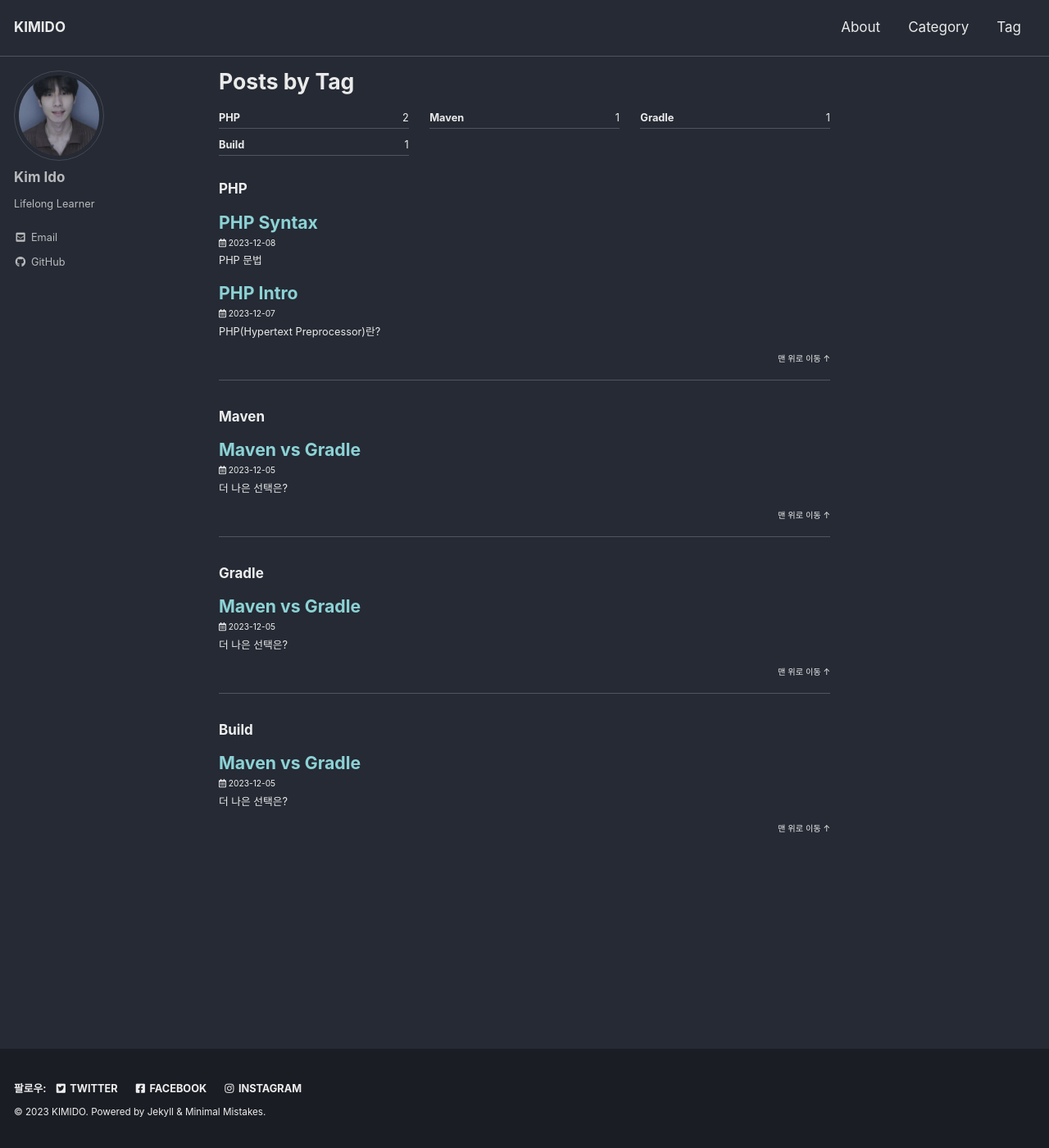
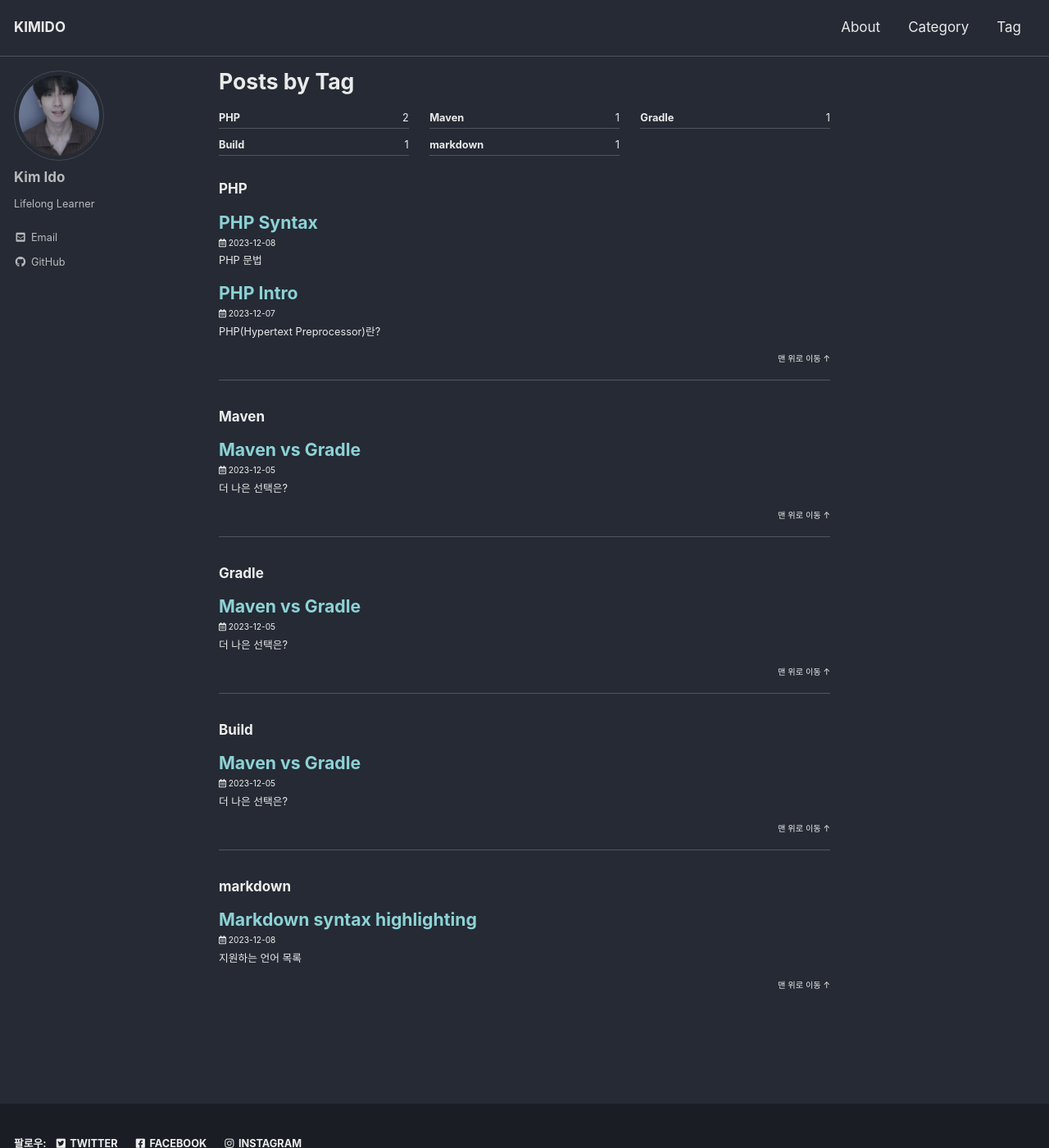
Before and after one commit to xkimido/xkimido.github.io, a Jekyll site: the page built from _pages/tag-archive.md, in a window 1280 px wide and 1400 px high. Shown: the whole window at 82% size. Built offline with Jekyll 4.4.1, drawn with Linux system fonts in a browser that asks for light colours; cached includes are drawn as plain includes; part of the change alters nothing that is shown.

Commit message:
Add post Update config

```diff
--- a/_config.yml
+++ b/_config.yml
@@ -291,6 +291,7 @@ defaults:
       comments: true
       share: true
       related: false
+      future: true
 
   # _pages
   - scope:
--- /dev/null
+++ b/_posts/Blog/2023-12-08-markdown-syntax-highlighting.md
@@ -0,0 +1,137 @@
+---
+title: "Markdown syntax highlighting"
+last_modified_at: 2023-12-08
+categories:
+  - Blog
+tags:
+  - markdown
+---
+
+## 지원하는 언어 목록
+
+- Cucumber ('*.feature')
+- abap ('*.abap')
+- ada ('*.adb', '*.ads', '*.ada')
+- ahk ('*.ahk', '*.ahkl')
+- apacheconf ('.htaccess', 'apache.conf', 'apache2.conf')
+- applescript ('*.applescript')
+- as ('*.as')
+- as3 ('*.as')
+- asy ('*.asy')
+- bash ('*.sh', '*.ksh', '*.bash', '*.ebuild', '*.eclass')
+- bat ('*.bat', '*.cmd')
+- befunge ('*.befunge')
+- blitzmax ('*.bmx')
+- boo ('*.boo')
+- brainfuck ('*.bf', '*.b')
+- c ('*.c', '*.h')
+- cfm ('*.cfm', '*.cfml', '*.cfc')
+- cheetah ('*.tmpl', '*.spt')
+- cl ('*.cl', '*.lisp', '*.el')
+- clojure ('*.clj', '*.cljs')
+- cmake ('*.cmake', 'CMakeLists.txt')
+- coffeescript ('*.coffee')
+- console ('*.sh-session')
+- control ('control')
+- cpp ('*.cpp', '*.hpp', '*.c++', '*.h++', '*.cc', '*.hh', '*.cxx', '*.hxx', '*.pde')
+- csharp ('*.cs')
+- css ('*.css')
+- cython ('*.pyx', '*.pxd', '*.pxi')
+- d ('*.d', '*.di')
+- delphi ('*.pas')
+- diff ('*.diff', '*.patch')
+- dpatch ('*.dpatch', '*.darcspatch')
+- duel ('*.duel', '*.jbst')
+- dylan ('*.dylan', '*.dyl')
+- erb ('*.erb')
+- erl ('*.erl-sh')
+- erlang ('*.erl', '*.hrl')
+- evoque ('*.evoque')
+- factor ('*.factor')
+- felix ('*.flx', '*.flxh')
+- fortran ('*.f', '*.f90')
+- gas ('*.s', '*.S')
+- genshi ('*.kid')
+- glsl ('*.vert', '*.frag', '*.geo')
+- gnuplot ('*.plot', '*.plt')
+- go ('*.go')
+- groff ('*.(1234567)', '*.man')
+- haml ('*.haml')
+- haskell ('*.hs')
+- html ('*.html', '*.htm', '*.xhtml', '*.xslt')
+- hx ('*.hx')
+- hybris ('*.hy', '*.hyb')
+- ini ('*.ini', '*.cfg')
+- io ('*.io')
+- ioke ('*.ik')
+- irc ('*.weechatlog')
+- jade ('*.jade')
+- java ('*.java')
+- js ('*.js')
+- jsp ('*.jsp')
+- lhs ('*.lhs')
+- llvm ('*.ll')
+- logtalk ('*.lgt')
+- lua ('*.lua', '*.wlua')
+- make ('*.mak', 'Makefile', 'makefile', 'Makefile.*', 'GNUmakefile')
+- mako ('*.mao')
+- maql ('*.maql')
+- mason ('*.mhtml', '*.mc', '*.mi', 'autohandler', 'dhandler')
+- markdown ('*.md')
+- modelica ('*.mo')
+- modula2 ('*.def', '*.mod')
+- moocode ('*.moo')
+- mupad ('*.mu')
+- mxml ('*.mxml')
+- myghty ('*.myt', 'autodelegate')
+- nasm ('*.asm', '*.ASM')
+- newspeak ('*.ns2')
+- objdump ('*.objdump')
+- objectivec ('*.m')
+- objectivej ('*.j')
+- ocaml ('*.ml', '*.mli', '*.mll', '*.mly')
+- ooc ('*.ooc')
+- perl ('*.pl', '*.pm')
+- php ('*.php', '*.php(345)')
+- postscript ('*.ps', '*.eps')
+- pot ('*.pot', '*.po')
+- pov ('*.pov', '*.inc')
+- prolog ('*.prolog', '*.pro', '*.pl')
+- properties ('*.properties')
+- protobuf ('*.proto')
+- py3tb ('*.py3tb')
+- pytb ('*.pytb')
+- python ('*.py', '*.pyw', '*.sc', 'SConstruct', 'SConscript', '*.tac')
+- r ('*.R')
+- rb ('*.rb', '*.rbw', 'Rakefile', '*.rake', '*.gemspec', '*.rbx', '*.duby')
+- rconsole ('*.Rout')
+- rebol ('*.r', '*.r3')
+- redcode ('*.cw')
+- rhtml ('*.rhtml')
+- rst ('*.rst', '*.rest')
+- sass ('*.sass')
+- scala ('*.scala')
+- scaml ('*.scaml')
+- scheme ('*.scm')
+- scss ('*.scss')
+- smalltalk ('*.st')
+- smarty ('*.tpl')
+- sourceslist ('sources.list')
+- splus ('*.S', '*.R')
+- sql ('*.sql')
+- sqlite3 ('*.sqlite3-console')
+- squidconf ('squid.conf')
+- ssp ('*.ssp')
+- tcl ('*.tcl')
+- tcsh ('*.tcsh', '*.csh')
+- tex ('*.tex', '*.aux', '*.toc')
+- text ('*.txt')
+- v ('*.v', '*.sv')
+- vala ('*.vala', '*.vapi')
+- vbnet ('*.vb', '*.bas')
+- velocity ('*.vm', '*.fhtml')
+- vim ('*.vim', '.vimrc')
+- xml ('*.xml', '*.xsl', '*.rss', '*.xslt', '*.xsd', '*.wsdl')
+- xquery ('*.xqy', '*.xquery')
+- xslt ('*.xsl', '*.xslt')
+- yaml ('*.yaml', '*.yml')
```
